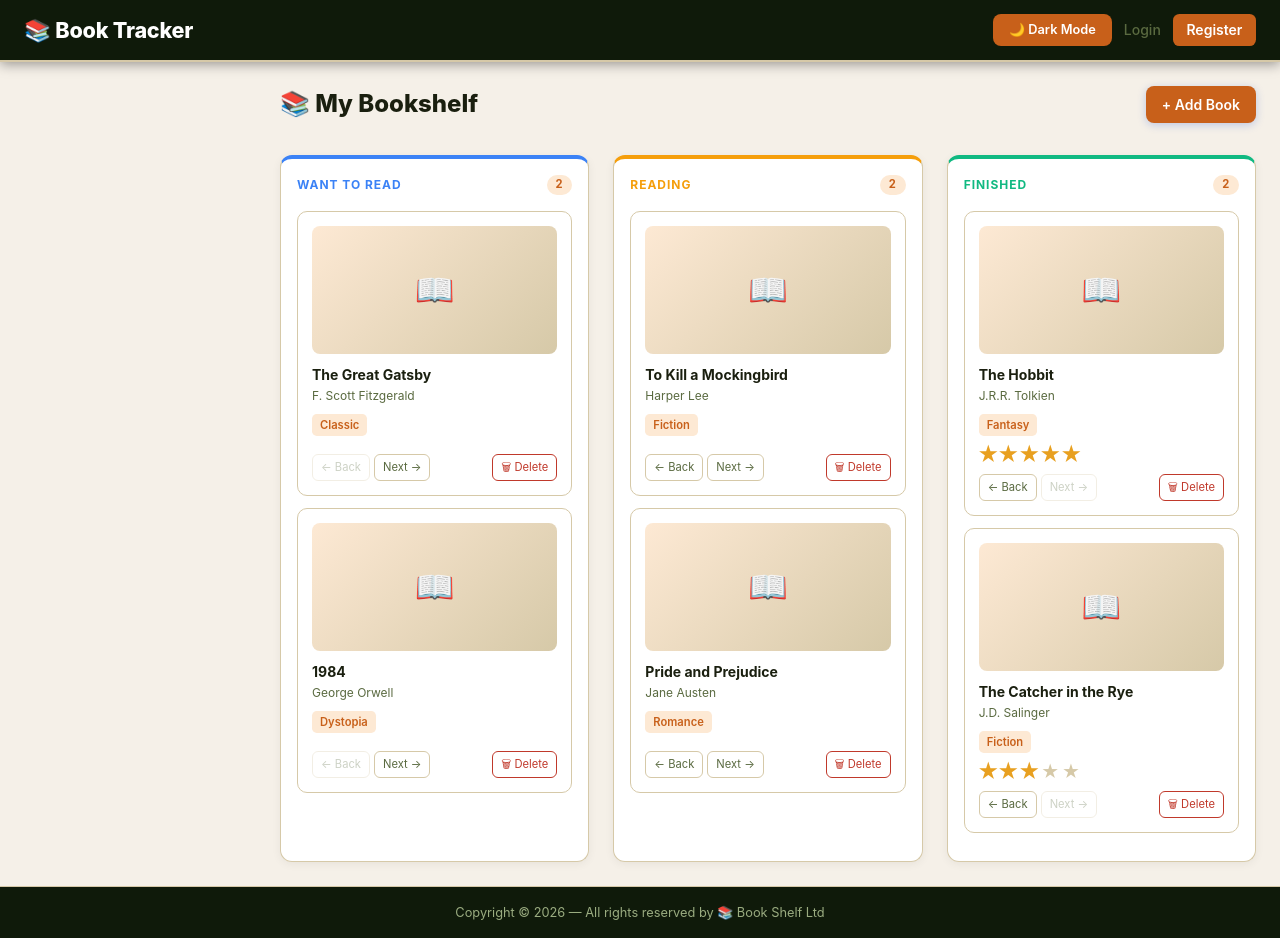
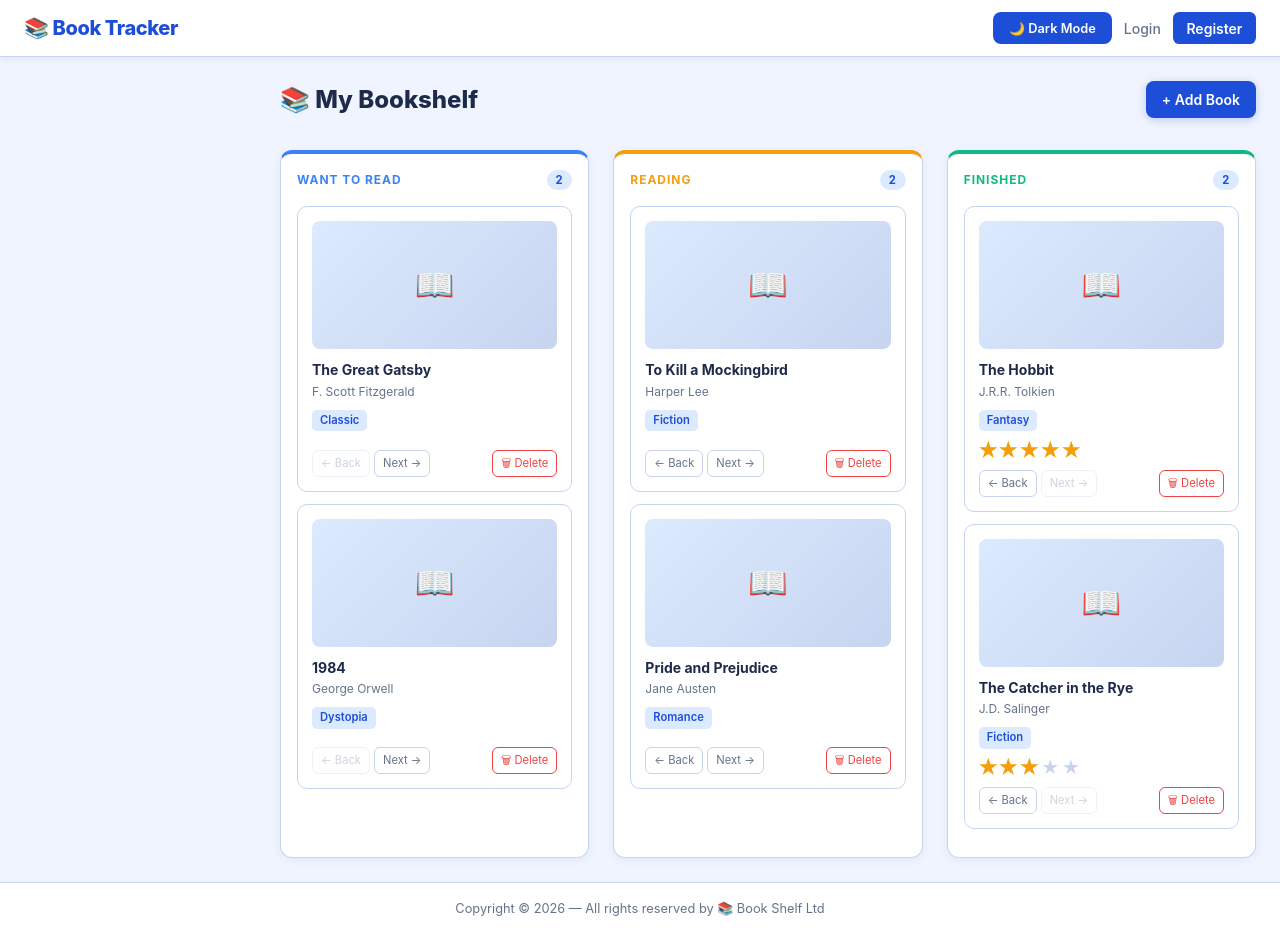
Before and after one commit to MohammadSahid232/Book-Shelf-Tracker, a React app in the folder frontend/: page /dashboard in a window 1280 px wide. Built offline with nearby package versions, Linux system fonts and the light colour scheme; the HTML template or start-up script is replaced by a standard one.

Commit message:
Revert "feat: Apply custom dark olive green and orange theme colors to match the user's reference image exactly"
This reverts commit be1324968746d3a960f2171c58ab037800762399.

```diff
--- a/frontend/src/components/ThemeToggle.jsx
+++ b/frontend/src/components/ThemeToggle.jsx
@@ -7,43 +7,33 @@ const ThemeToggle = () => {
     const root = document.documentElement;
 
     if (isDarkMode) {
-      // Dark: BookShelf image — dark forest olive green + orange accents
       root.classList.add("dark");
       localStorage.setItem("theme", "dark");
-      root.style.setProperty("--color-bg",            "#1a2415");
-      root.style.setProperty("--color-surface",        "#243020");
-      root.style.setProperty("--color-border",         "#3a5030");
-      root.style.setProperty("--color-text",           "#f0ede5");
-      root.style.setProperty("--color-text-muted",     "#9aac80");
-      root.style.setProperty("--color-primary",        "#e8843a");
-      root.style.setProperty("--color-primary-hover",  "#c8601a");
-      root.style.setProperty("--color-secondary",      "#f0a060");
-      root.style.setProperty("--color-accent",         "#f5b880");
-      root.style.setProperty("--color-badge-bg",       "#3a5030");
-      root.style.setProperty("--color-badge-text",     "#f0a060");
-      root.style.setProperty("--color-card-hover",     "#2e3e28");
-      root.style.setProperty("--color-star",           "#f5c040");
-      root.style.setProperty("--color-danger",         "#e05050");
-      root.style.setProperty("--color-danger-hover",   "#1f0f0f");
+      root.style.setProperty("--color-primary", "#3b82f6");
+      root.style.setProperty("--color-primary-hover", "#2563eb");
+      root.style.setProperty("--color-secondary", "#60a5fa");
+      root.style.setProperty("--color-bg", "#0b1120");
+      root.style.setProperty("--color-surface", "#111827");
+      root.style.setProperty("--color-border", "#1e3a5f");
+      root.style.setProperty("--color-text", "#e2e8f0");
+      root.style.setProperty("--color-text-muted", "#94a3b8");
+      root.style.setProperty("--color-badge-bg", "#1e3a5f");
+      root.style.setProperty("--color-badge-text", "#93c5fd");
+      root.style.setProperty("--color-card-hover", "#1a2744");
     } else {
-      // Light: warm off-white + olive green + orange accents
       root.classList.remove("dark");
       localStorage.setItem("theme", "light");
-      root.style.setProperty("--color-bg",            "#f5f0e8");
-      root.style.setProperty("--color-surface",        "#ffffff");
-      root.style.setProperty("--color-border",         "#d6c9a8");
-      root.style.setProperty("--color-text",           "#1a1f0f");
-      root.style.setProperty("--color-text-muted",     "#5a6a40");
-      root.style.setProperty("--color-primary",        "#c8601a");
-      root.style.setProperty("--color-primary-hover",  "#a84e14");
-      root.style.setProperty("--color-secondary",      "#e8843a");
-      root.style.setProperty("--color-accent",         "#f0a060");
-      root.style.setProperty("--color-badge-bg",       "#fde9d4");
-      root.style.setProperty("--color-badge-text",     "#c8601a");
-      root.style.setProperty("--color-card-hover",     "#fdf3e7");
-      root.style.setProperty("--color-star",           "#e8a020");
-      root.style.setProperty("--color-danger",         "#c0392b");
-      root.style.setProperty("--color-danger-hover",   "#fdf0ee");
+      root.style.setProperty("--color-primary", "#1d4ed8");
+      root.style.setProperty("--color-primary-hover", "#1e40af");
+      root.style.setProperty("--color-secondary", "#3b82f6");
+      root.style.setProperty("--color-bg", "#f0f4ff");
+      root.style.setProperty("--color-surface", "#ffffff");
+      root.style.setProperty("--color-border", "#c7d4f0");
+      root.style.setProperty("--color-text", "#1e2a4a");
+      root.style.setProperty("--color-text-muted", "#64748b");
+      root.style.setProperty("--color-badge-bg", "#dbeafe");
+      root.style.setProperty("--color-badge-text", "#1d4ed8");
+      root.style.setProperty("--color-card-hover", "#eff6ff");
     }
   }, [isDarkMode]);
 
--- a/frontend/src/index.css
+++ b/frontend/src/index.css
@@ -3,46 +3,46 @@
 
 /* =========================================================
    BOOKSHELF APP — THEME DESIGN SYSTEM
-   Light: warm off-white + olive-green + orange accents
-   Dark:  dark forest olive green + orange accents (BookShelf image)
+   Light: clean white + deep blue accents
+   Dark:  deep navy + bright blue accents
    ========================================================= */
 
-/* --- Light Theme --- */
+/* --- Light Theme Defaults --- */
 :root {
-  --color-bg:            #f5f0e8;
-  --color-surface:       #ffffff;
-  --color-border:        #d6c9a8;
-  --color-text:          #1a1f0f;
-  --color-text-muted:    #5a6a40;
-  --color-primary:       #c8601a;
-  --color-primary-hover: #a84e14;
-  --color-secondary:     #e8843a;
-  --color-accent:        #f0a060;
-  --color-badge-bg:      #fde9d4;
-  --color-badge-text:    #c8601a;
-  --color-card-hover:    #fdf3e7;
-  --color-star:          #e8a020;
-  --color-danger:        #c0392b;
-  --color-danger-hover:  #fdf0ee;
+  --color-bg:         #f0f4ff;
+  --color-surface:    #ffffff;
+  --color-border:     #c7d4f0;
+  --color-text:       #1e2a4a;
+  --color-text-muted: #64748b;
+  --color-primary:    #1d4ed8;
+  --color-primary-hover: #1e40af;
+  --color-secondary:  #3b82f6;
+  --color-accent:     #60a5fa;
+  --color-badge-bg:   #dbeafe;
+  --color-badge-text: #1d4ed8;
+  --color-card-hover: #eff6ff;
+  --color-star:       #f59e0b;
+  --color-danger:     #ef4444;
+  --color-danger-hover: #fef2f2;
 }
 
-/* --- Dark Theme (BookShelf image palette) --- */
+/* --- Dark (Blue) Theme --- */
 .dark {
-  --color-bg:            #1a2415;
-  --color-surface:       #243020;
-  --color-border:        #3a5030;
-  --color-text:          #f0ede5;
-  --color-text-muted:    #9aac80;
-  --color-primary:       #e8843a;
-  --color-primary-hover: #c8601a;
-  --color-secondary:     #f0a060;
-  --color-accent:        #f5b880;
-  --color-badge-bg:      #3a5030;
-  --color-badge-text:    #f0a060;
-  --color-card-hover:    #2e3e28;
-  --color-star:          #f5c040;
-  --color-danger:        #e05050;
-  --color-danger-hover:  #1f0f0f;
+  --color-bg:         #0b1120;
+  --color-surface:    #111827;
+  --color-border:     #1e3a5f;
+  --color-text:       #e2e8f0;
+  --color-text-muted: #94a3b8;
+  --color-primary:    #3b82f6;
+  --color-primary-hover: #2563eb;
+  --color-secondary:  #60a5fa;
+  --color-accent:     #93c5fd;
+  --color-badge-bg:   #1e3a5f;
+  --color-badge-text: #93c5fd;
+  --color-card-hover: #1a2744;
+  --color-star:       #fbbf24;
+  --color-danger:     #f87171;
+  --color-danger-hover: #1f1010;
 }
 
 /* =========================================================
@@ -59,10 +59,10 @@ body {
    NAVBAR
    ========================================================= */
 .app-navbar {
-  background-color: #0f1a0a;
-  border-bottom: 2px solid var(--color-border);
-  box-shadow: 0 2px 12px rgba(0, 0, 0, 0.4);
-  padding: 0.85rem 1.5rem;
+  background-color: var(--color-surface);
+  border-bottom: 1px solid var(--color-border);
+  box-shadow: 0 1px 8px rgba(30, 42, 74, 0.08);
+  padding: 0.75rem 1.5rem;
   display: flex;
   align-items: center;
   justify-content: space-between;
@@ -73,10 +73,10 @@ body {
 }
 
 .app-navbar-brand {
-  font-size: 1.35rem;
+  font-size: 1.25rem;
   font-weight: 800;
-  color: #ffffff;
-  letter-spacing: -0.01em;
+  color: var(--color-primary);
+  letter-spacing: -0.02em;
   text-decoration: none;
 }
 
@@ -459,7 +459,7 @@ body {
 /* Sidebar */
 .app-sidebar {
   width: 16rem;
-  background-color: #0f1a0a;
+  background-color: var(--color-surface);
   border-right: 1px solid var(--color-border);
   overflow-y: auto;
   padding: 1.5rem 1rem;
@@ -516,13 +516,13 @@ body {
    FOOTER
    ========================================================= */
 .app-footer {
-  background-color: #0f1a0a;
+  background-color: var(--color-surface);
   border-top: 1px solid var(--color-border);
-  color: #9aac80;
+  color: var(--color-text-muted);
   text-align: center;
   padding: 1rem;
   font-size: 0.8rem;
-  transition: border-color 0.3s ease;
+  transition: background-color 0.3s ease, border-color 0.3s ease;
 }
 
 /* =========================================================
```
